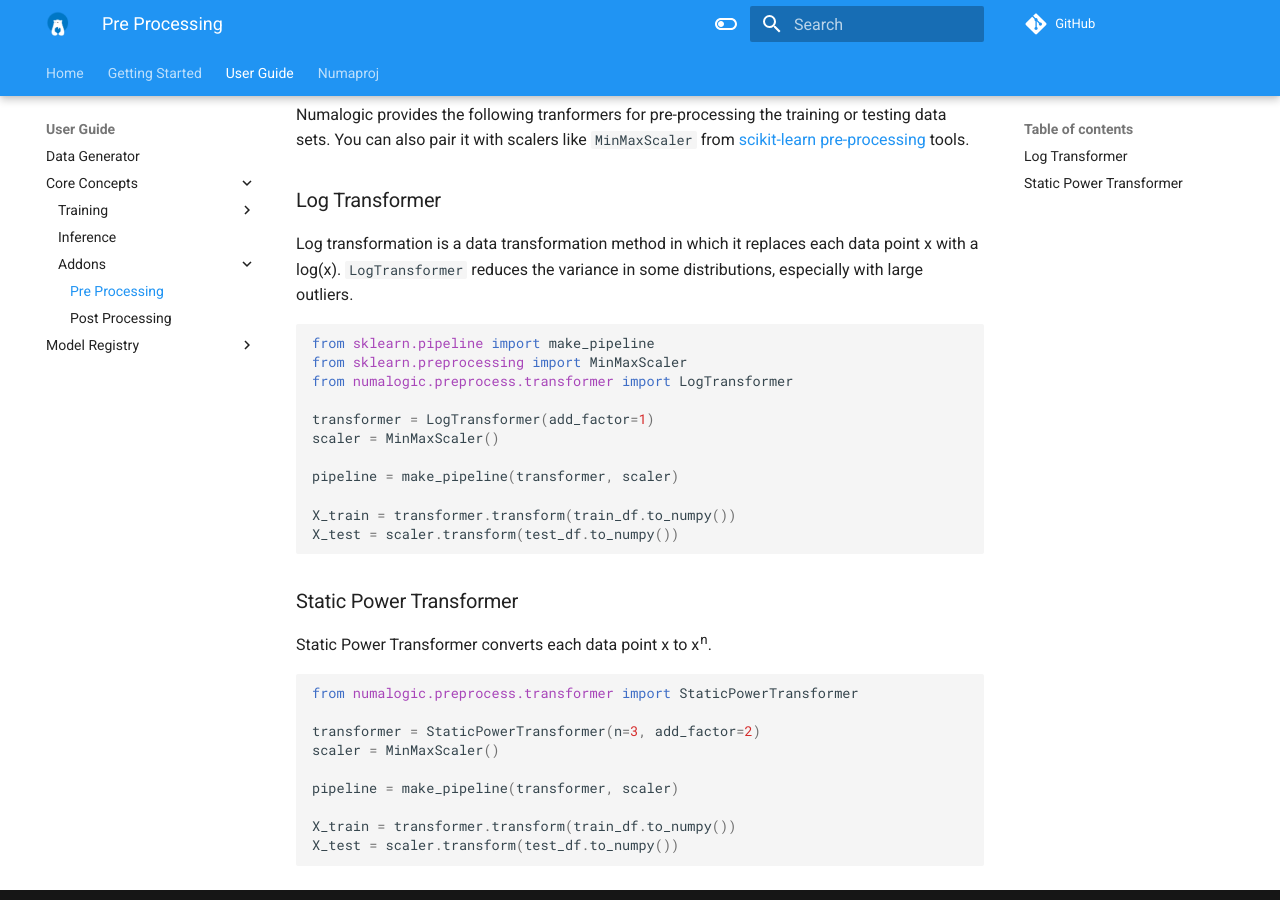
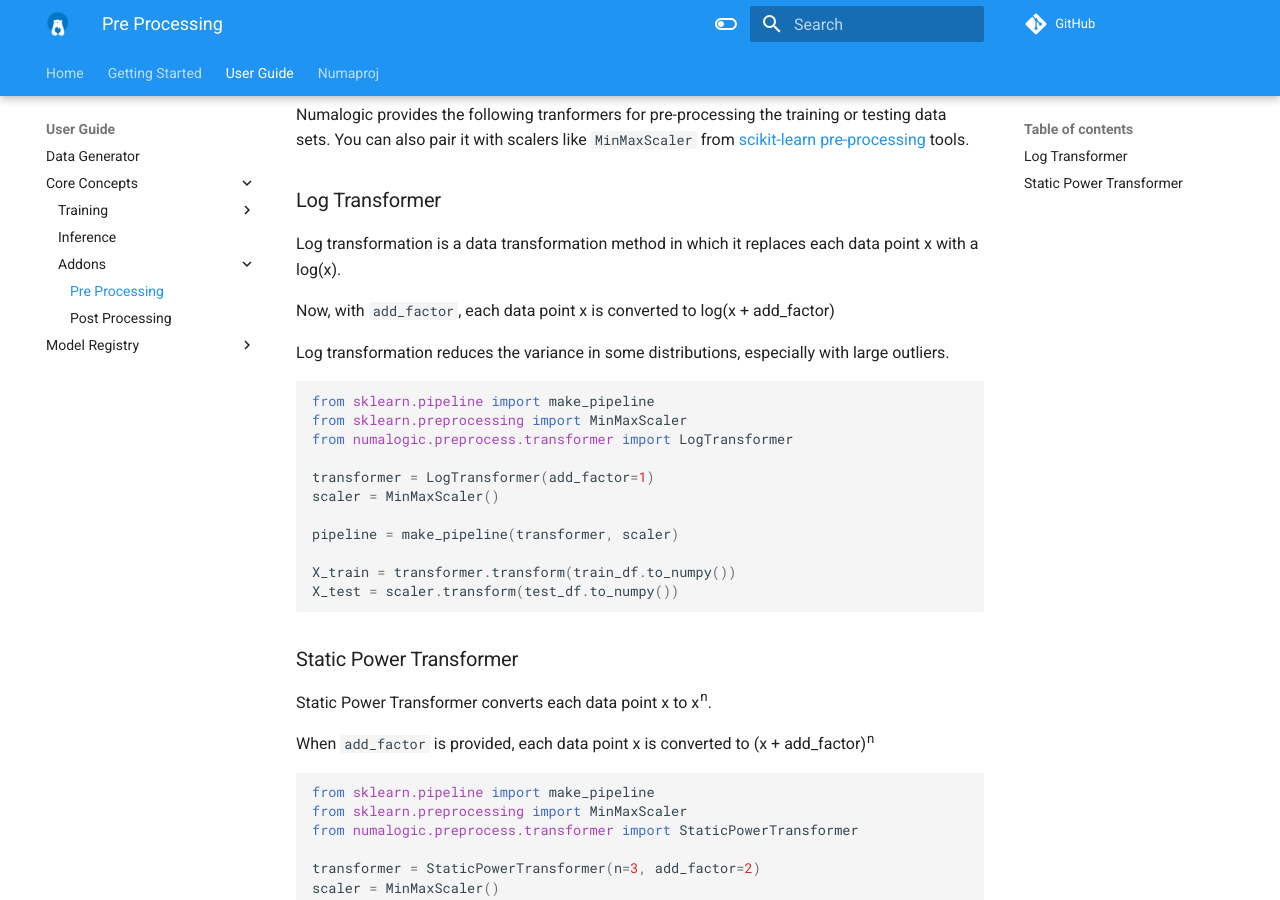
Before and after one commit to numaproj/numalogic, an MkDocs documentation site: the page built from docs/pre-processing.md, in a window 1280 px wide and 900 px high, scrolled down 353 px. Built offline with MkDocs 1.6.1 and Material for MkDocs 9.7.7, drawn with Linux system fonts in a browser that asks for light colours; comment, search, counter and statistics services are not loaded.

Commit message:
fix: based on review comments
Signed-off-by: nkoppisetty <nandita.iitkgp@gmail.com>

````diff
--- a/docs/pre-processing.md
+++ b/docs/pre-processing.md
@@ -10,7 +10,11 @@ Numalogic provides the following tranformers for pre-processing the training or
 
 ### Log Transformer
 
-Log transformation is a data transformation method in which it replaces each data point x with a log(x). `LogTransformer` reduces the variance in some distributions, especially with large outliers.
+Log transformation is a data transformation method in which it replaces each data point x with a log(x).
+
+Now, with `add_factor`, each data point x is converted to log(x + add_factor)
+
+Log transformation reduces the variance in some distributions, especially with large outliers.
 
 ```python
 from sklearn.pipeline import make_pipeline
@@ -30,7 +34,11 @@ X_test = scaler.transform(test_df.to_numpy())
 
 Static Power Transformer converts each data point x to x<sup>n</sup>.
 
+When `add_factor` is provided, each data point x is converted to (x + add_factor)<sup>n</sup>
+
 ```python
+from sklearn.pipeline import make_pipeline
+from sklearn.preprocessing import MinMaxScaler
 from numalogic.preprocess.transformer import StaticPowerTransformer
 
 transformer = StaticPowerTransformer(n=3, add_factor=2)
````
